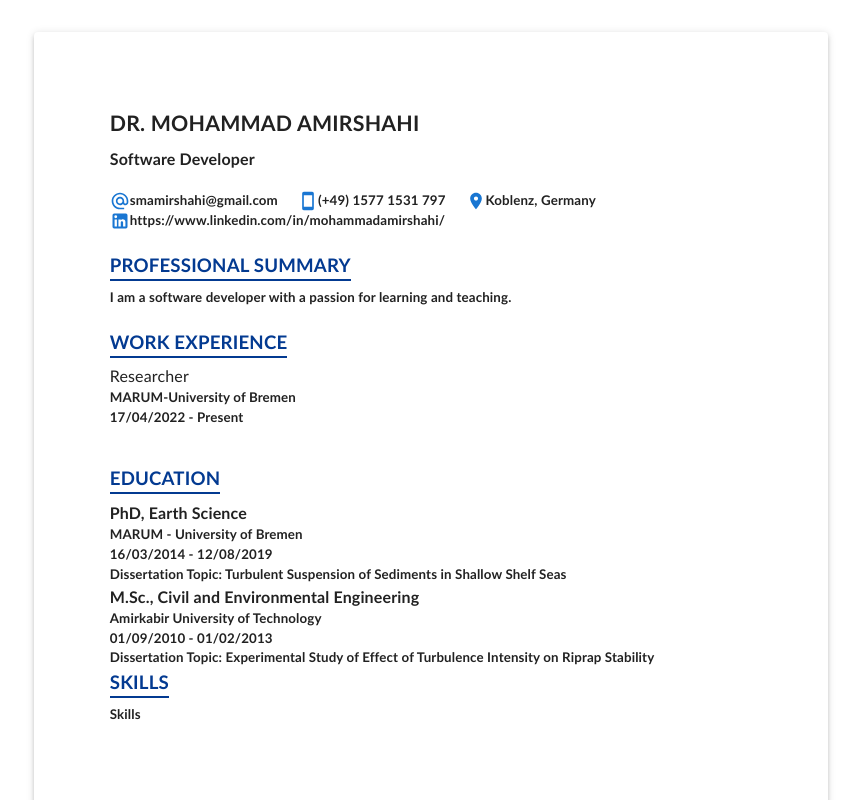
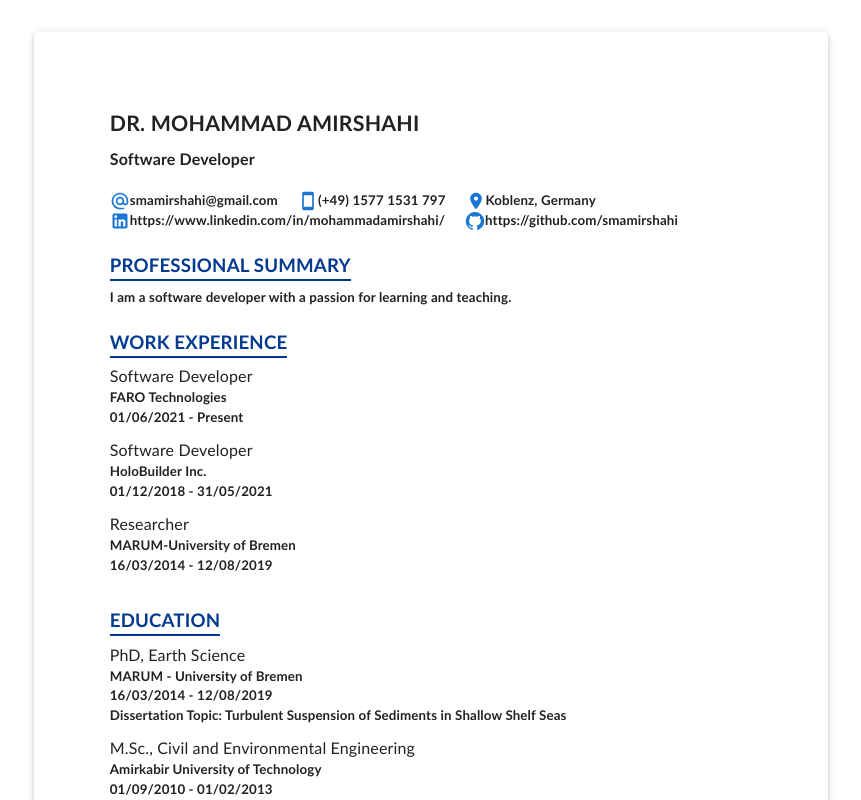
Before and after one commit to smamirshahi/squeezy-cv, a React (Vite) app: page / in a window 1280 px wide. Shown: the top 800 px of the page, without its empty margins (209-1070 px from the left). Built offline with nearby package versions, Linux system fonts and the light colour scheme.

Commit message:
[main] Update application data

```diff
--- a/src/Sections/education/education-subsection.tsx
+++ b/src/Sections/education/education-subsection.tsx
@@ -5,6 +5,7 @@ import {
   SubsectionText,
 } from "../../common/custom-stylings";
 import { EducationProps } from "../../common/custom-types";
+import { Grid2 } from "@mui/material";
 
 interface Props {
   /** data for Education */
@@ -14,11 +15,16 @@ interface Props {
 /** Renders a single educational section */
 export function EducationSubsection({ education }: Props): JSX.Element {
   return (
-    <>
-      <SubsectionText text={education.degree} />
+    <Grid2
+      container
+      direction="column"
+      alignItems="flex-start"
+      sx={{ mb: "10px" }}
+    >
+      <SubsectionText text={education.degree} isBold />
       <NormalText text={education.institution} />
       <DatePeriodText datePeriod={education.datePeriod} />
       <NormalText text={education.dissertationTitle} />
-    </>
+    </Grid2>
   );
 }
--- a/src/Sections/education/educations.tsx
+++ b/src/Sections/education/educations.tsx
@@ -12,7 +12,12 @@ interface Props {
 /** Renders the whole education part */
 export function Educations({ educations }: Props): JSX.Element {
   return (
-    <Grid2 container direction="column" alignItems="flex-start">
+    <Grid2
+      container
+      direction="column"
+      alignItems="flex-start"
+      sx={{ mb: "20px" }}
+    >
       <SectionTitle text="Education" />
       {educations.map((education, index) => (
         <EducationSubsection key={index} education={education} />
--- a/src/Sections/work-experience/work-experience-subsection.tsx
+++ b/src/Sections/work-experience/work-experience-subsection.tsx
@@ -1,4 +1,4 @@
-import { List, ListItem } from "@mui/material";
+import { Grid2, List, ListItem } from "@mui/material";
 import { JSX } from "react";
 import {
   DatePeriodText,
@@ -16,17 +16,24 @@ export function WorkExperienceSubsection({
   workExperience,
 }: Props): JSX.Element {
   return (
-    <>
+    <Grid2
+      container
+      direction="column"
+      alignItems="flex-start"
+      sx={{ mb: "10px" }}
+    >
       <SubsectionText text={workExperience.jobTitle} isBold />
       <NormalText text={workExperience.location} />
       <DatePeriodText datePeriod={workExperience.datePeriod} />
+      {workExperience.bulletPoints && (
         <List sx={{ listStyleType: "disc" }}>
-        {workExperience.bulletPoints?.map((bulletPoint, index) => (
+          {workExperience.bulletPoints.map((bulletPoint, index) => (
             <ListItem key={index} sx={{ display: "list-item" }}>
               {bulletPoint}
             </ListItem>
           ))}
         </List>
-    </>
+      )}
+    </Grid2>
   );
 }
--- a/src/applicant.ts
+++ b/src/applicant.ts
@@ -11,7 +11,7 @@ export const Application: GeneralResumeProps = {
     phoneNumber: "(+49) 1577 1531 797",
     location: "Koblenz, Germany",
     linkedInId: "mohammadamirshahi/",
-    // gitHubId: "https://github.com/smamirshahi",
+    gitHubId: "smamirshahi",
   },
 
   professionalSummary: {
@@ -21,9 +21,19 @@ export const Application: GeneralResumeProps = {
 
   workExperiences: [
     {
+      jobTitle: "Software Developer",
+      location: "FARO Technologies",
+      datePeriod: { start: "2021-06-01" },
+    },
+    {
+      jobTitle: "Software Developer",
+      location: "HoloBuilder Inc.",
+      datePeriod: { start: "2018-12-01", end: "2021-05-31" },
+    },
+    {
       jobTitle: "Researcher",
       location: "MARUM-University of Bremen",
-      datePeriod: { start: "2022-04-17" },
+      datePeriod: { start: "2014-03-16", end: "2019-08-12" },
     },
   ],
 
```
Lines whose indentation alone changed are shown as unchanged.
